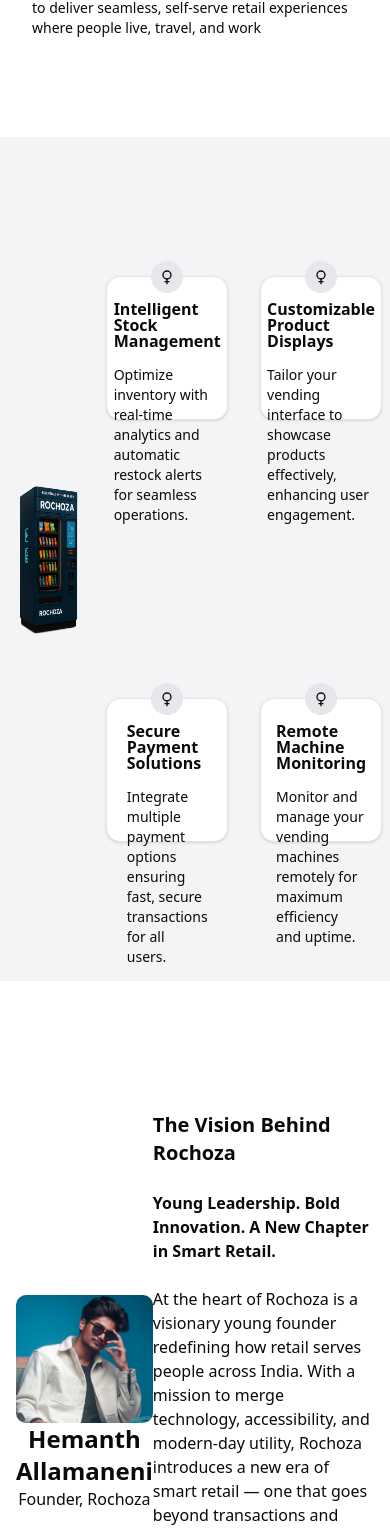
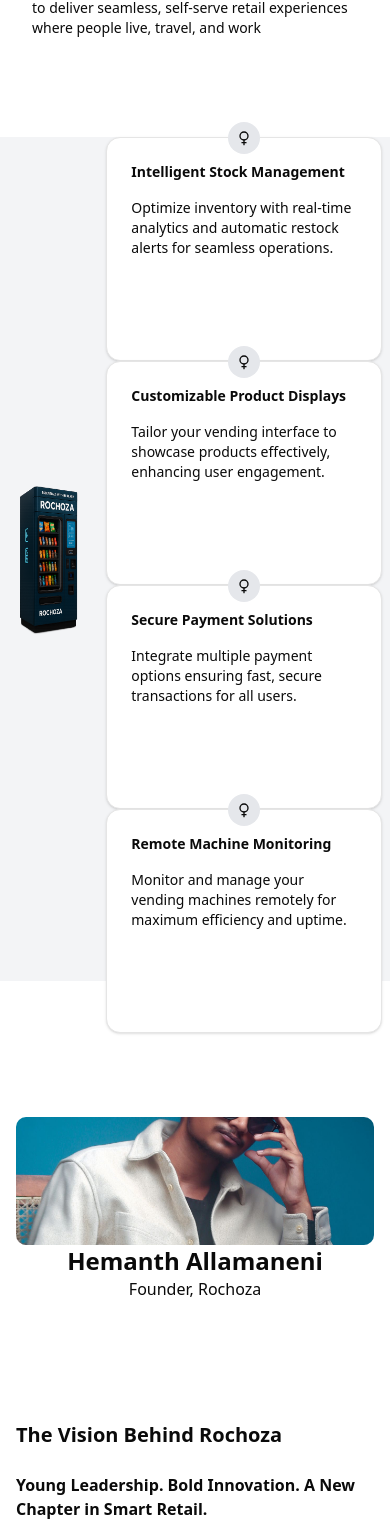
Before and after one commit to maheshbabuperepalli/rochoza, a React (Vite) app: page / in a window 390 px wide. Shown: the part 1551-3082 px from the top of the page. Built offline with nearby package versions, Linux system fonts and the light colour scheme; no server answers.

Commit message:
mobile responsiveness

```diff
--- a/src/pages/HomePage.tsx
+++ b/src/pages/HomePage.tsx
@@ -212,10 +212,13 @@
           />
         </div>
 
-        <div className="w-full h-full grid grid-cols-2  gap-x-8 px-2 md:px-8 items-center justify-center">
+        <div className="w-full h-full md:grid grid-cols-2  gap-x-2 md:gap-x-8 px-2 md:px-8 items-center justify-center">
           {cards.map((card) => (
-            <Card className="h-36 md:h-56 relative items-center">
-              <span className="h-8 w-8  md:h-max md:w-max p-2 md:p-6 -top-4 flex items-center justify-center md:-top-6 absolute rounded-full bg-gray-200">
+            <Card className="h-56 relative items-center">
+              <span
+                className="h-8 w-8  md:h-max md:w-max p-2 md:p-6 -top-4 flex items-center
+               justify-center md:-top-6 absolute rounded-full bg-gray-200"
+              >
                 {/*
               icon
               */}
@@ -223,7 +226,7 @@
               </span>
               <CardContent className="md:p-8">
                 <CardHeader className="px-0">
-                  <CardTitle className=" md:text-4xl font-bold px-0">
+                  <CardTitle className="text-sm md:text-2xl font-bold px-0">
                     {card.title}
                   </CardTitle>
                 </CardHeader>
@@ -239,7 +242,7 @@
        * Founder
        *
        */}
-      <div className="w-full h-full flex items-center p-4 justify-center">
+      <div className="w-full h-full flex flex-col md:flex-row items-center p-4 justify-center">
         <div className="w-full  h-full flex md:p-16 flex-col items-center justify-center">
           <img
             src={founder}
```
